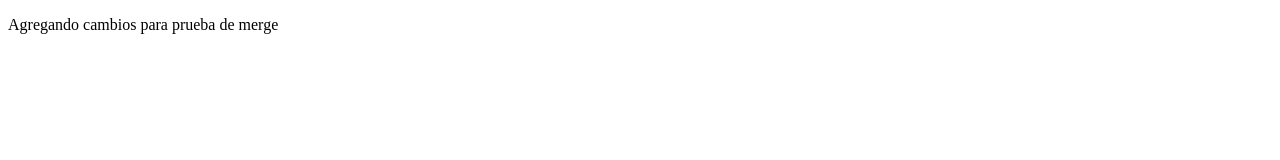
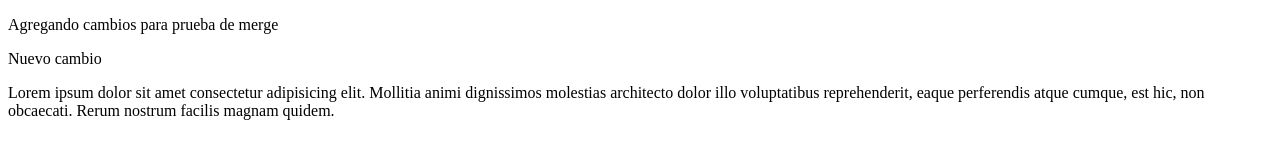
Before and after one commit to magaligarcia/Repo_de_practica_para_romper_todo, a plain HTML site: page index.html in a window 1280 px wide. Drawn offline with Linux system fonts and the light colour scheme.

Commit message:
Probando ramas

```diff
--- a/index.html
+++ b/index.html
@@ -8,5 +8,7 @@
 </head>
 <body>
     <p>Agregando cambios para prueba de merge</p>
+    <p>Nuevo cambio</p>
+    <p>Lorem ipsum dolor sit amet consectetur adipisicing elit. Mollitia animi dignissimos molestias architecto dolor illo voluptatibus reprehenderit, eaque perferendis atque cumque, est hic, non obcaecati. Rerum nostrum facilis magnam quidem.</p>
 </body>
 </html>
```
